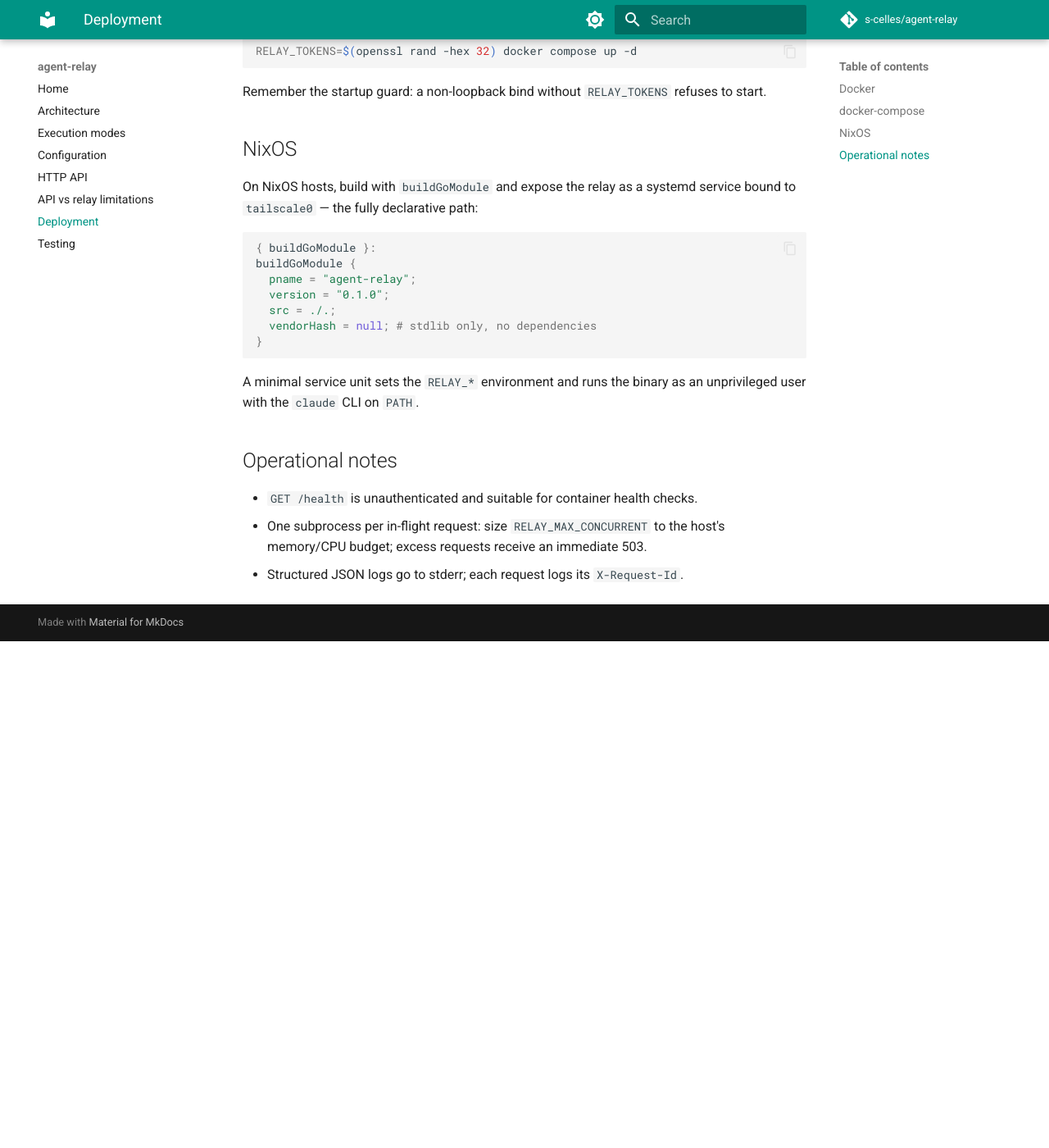
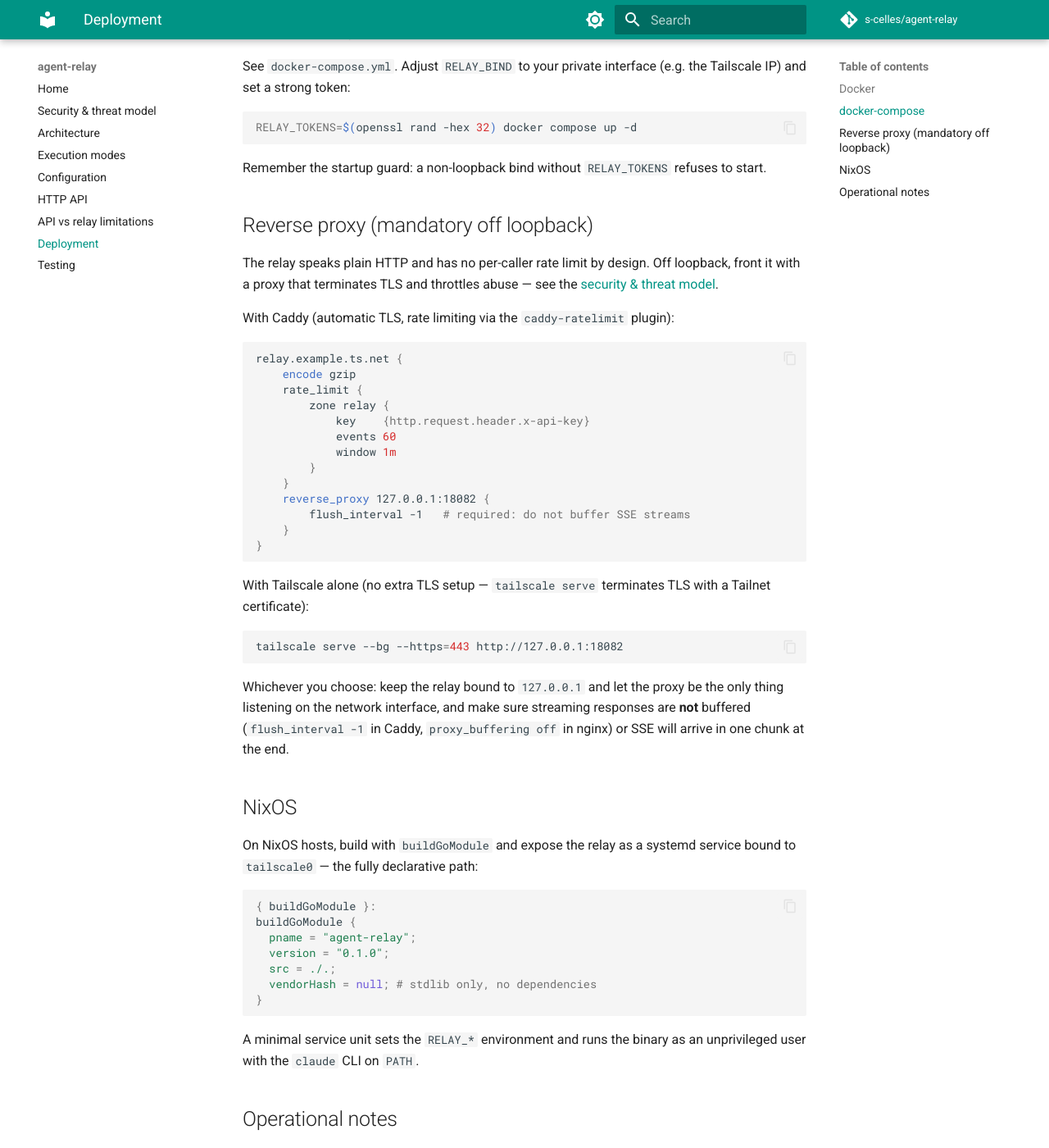
Before and after one commit to s-celles/agent-relay, an MkDocs documentation site: the page built from docs/deployment.md, in a window 1280 px wide and 1400 px high, scrolled down 821 px. Shown: the whole window at 82% size. Built offline with MkDocs 1.6.1 and Material for MkDocs 9.7.7, drawn with Linux system fonts in a browser that asks for light colours; comment, search, counter and statistics services are not loaded; before the commit the page ends 1603 px from its top, so only the background shows below that; some of the changed text lies outside the part shown.

Commit message:
docs: add SECURITY.md with threat model, reverse-proxy requirement, and account-sharing risks

````diff
--- a/docs/deployment.md
+++ b/docs/deployment.md
@@ -1,5 +1,10 @@
 # Deployment
 
+> **Before deploying, read the [security & threat model](security.md).** Off
+> loopback the relay requires a TLS-terminating reverse proxy; agentic mode
+> with broad permissions must be containerized; and a shared caller token is
+> a shared identity on your subscription and host.
+>
 > **Terms of service**: relayed requests run under your Anthropic account's
 > terms. Consumer subscriptions are personal — deploy the relay for your own
 > use on a private network only, and never share or resell access to your
@@ -40,6 +45,42 @@ RELAY_TOKENS=$(openssl rand -hex 32) docker compose up -d
 Remember the startup guard: a non-loopback bind without `RELAY_TOKENS`
 refuses to start.
 
+## Reverse proxy (mandatory off loopback)
+
+The relay speaks plain HTTP and has no per-caller rate limit by design. Off
+loopback, front it with a proxy that terminates TLS and throttles abuse — see
+the [security & threat model](security.md#why-a-reverse-proxy-is-not-optional-off-loopback).
+
+With Caddy (automatic TLS, rate limiting via the `caddy-ratelimit` plugin):
+
+```caddyfile
+relay.example.ts.net {
+    encode gzip
+    rate_limit {
+        zone relay {
+            key    {http.request.header.x-api-key}
+            events 60
+            window 1m
+        }
+    }
+    reverse_proxy 127.0.0.1:18082 {
+        flush_interval -1   # required: do not buffer SSE streams
+    }
+}
+```
+
+With Tailscale alone (no extra TLS setup — `tailscale serve` terminates TLS
+with a Tailnet certificate):
+
+```sh
+tailscale serve --bg --https=443 http://127.0.0.1:18082
+```
+
+Whichever you choose: keep the relay bound to `127.0.0.1` and let the proxy
+be the only thing listening on the network interface, and make sure streaming
+responses are **not** buffered (`flush_interval -1` in Caddy,
+`proxy_buffering off` in nginx) or SSE will arrive in one chunk at the end.
+
 ## NixOS
 
 On NixOS hosts, build with `buildGoModule` and expose the relay as a systemd
--- a/mkdocs.yml
+++ b/mkdocs.yml
@@ -27,6 +27,7 @@ theme:
 
 nav:
   - Home: index.md
+  - Security & threat model: security.md
   - Architecture: architecture.md
   - Execution modes: execution-modes.md
   - Configuration: configuration.md
@@ -40,3 +41,6 @@ markdown_extensions:
   - tables
   - pymdownx.highlight
   - pymdownx.superfences
+  # Lets docs/security.md include the root SECURITY.md (single source of truth).
+  - pymdownx.snippets:
+      base_path: ["."]
````
Also changed, not shown: CHANGELOG.md (+8 -0 lines), README.md (+10 -0 lines), SECURITY.md (added, +175 -0 lines), docs/execution-modes.md (+4 -1 lines), docs/index.md (+9 -0 lines), docs/security.md (added, +1 -0 lines), 1 other file.
